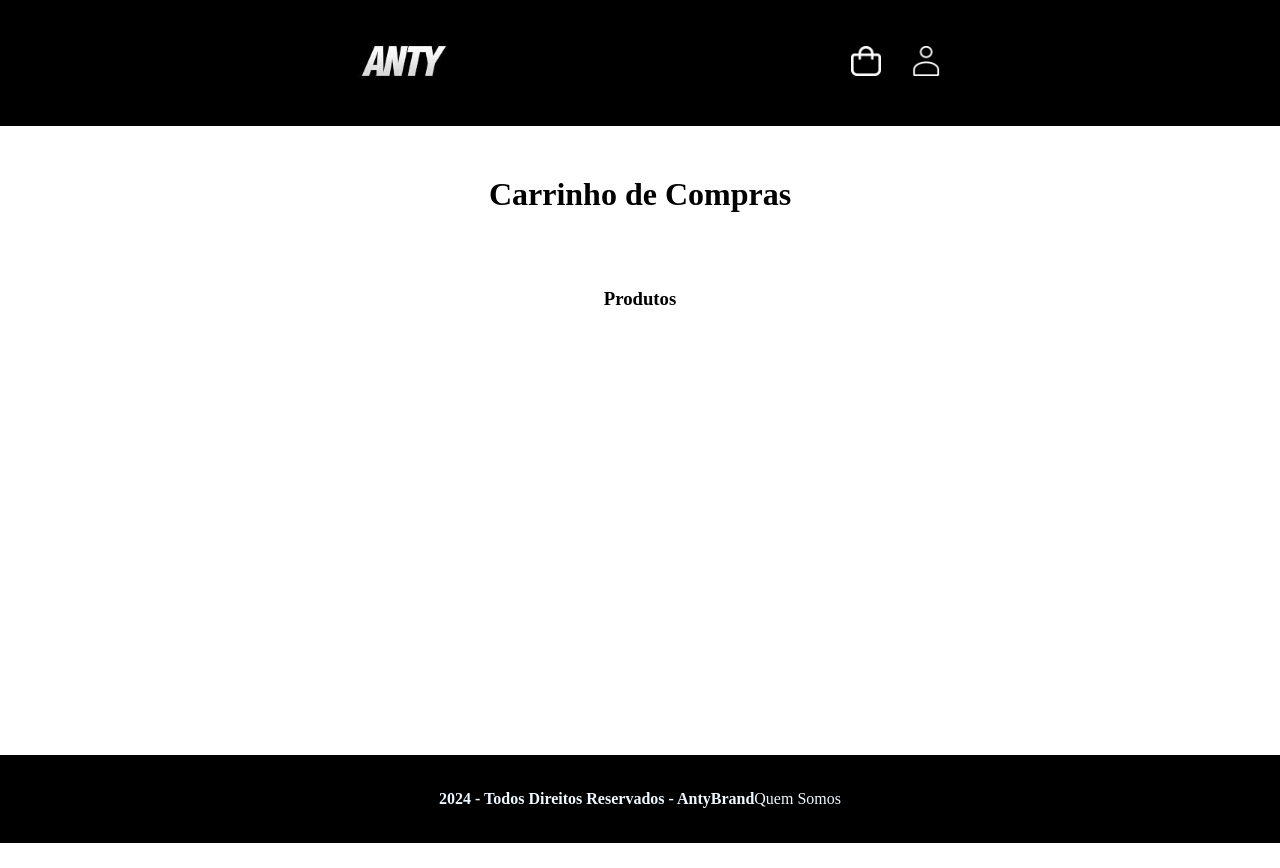
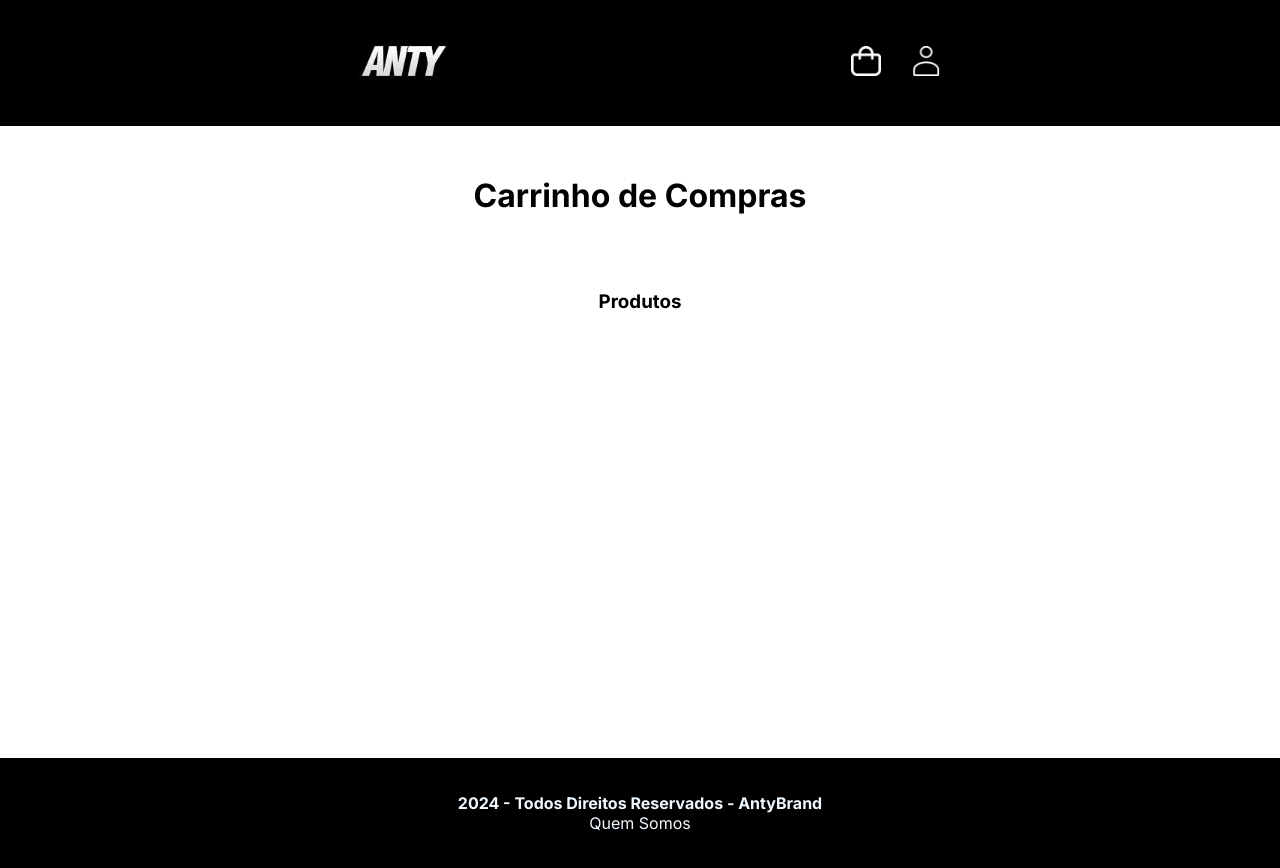
Before and after one commit to jo-olopes/Desafio3Fatec, a Flask app: page /cart in a window 1280 px wide. Before the commit the page ends 843 px from the top, so only its background shows below. Run offline with Flask 3, Linux system fonts and the light colour scheme; some libraries are stand-ins or nearby versions.

Commit message:
import font e outras coisas

```diff
--- a/static/style.css
+++ b/static/style.css
@@ -3,6 +3,11 @@
     padding: 0;
     box-sizing: border-box;
     text-decoration: none;
+}
+
+body{
+    font-family: "Inter",sans-serif;
+    font-weight: 400;
 }
 
 .header{
@@ -244,7 +249,7 @@
         color: aliceblue;
         padding: 35px;
         display: flex;
-        flex-direction: row;
+        flex-direction: column;
         align-items: center;
         justify-content: center;
         margin-top: 420px;
--- a/templates/cart.html
+++ b/templates/cart.html
@@ -3,6 +3,9 @@
 <head>
     <meta charset="UTF-8">
     <link rel="stylesheet" type="text/css" href="./static/style.css">
+    <style>
+        @import url('https://fonts.googleapis.com/css2?family=Inter:wght@100..900&display=swap');
+        </style>
     <title>Anty Brand</title>
 </head>
 <body>
--- a/templates/index.html
+++ b/templates/index.html
@@ -3,6 +3,9 @@
 <head>
     <meta charset="UTF-8">
     <link rel="stylesheet" type="text/css" href="./static/style.css">
+    <style>
+        @import url('https://fonts.googleapis.com/css2?family=Inter:wght@100..900&display=swap');
+        </style>
     <title>Anty Brand</title>
 </head>
 <body>
--- a/templates/moletombranco.html
+++ b/templates/moletombranco.html
@@ -3,6 +3,9 @@
 <head>
     <meta charset="UTF-8">
     <link rel="stylesheet" type="text/css" href="./static/style.css">
+    <style>
+        @import url('https://fonts.googleapis.com/css2?family=Inter:wght@100..900&display=swap');
+        </style>
     <title>Document</title>
 </head>
 <body>
--- a/templates/moletompreto.html
+++ b/templates/moletompreto.html
@@ -3,6 +3,9 @@
 <head>
     <meta charset="UTF-8">
     <link rel="stylesheet" type="text/css" href="./static/style.css">
+    <style>
+        @import url('https://fonts.googleapis.com/css2?family=Inter:wght@100..900&display=swap');
+        </style>
     <title>Document</title>
 </head>
 <body>
--- a/templates/quemsomos.html
+++ b/templates/quemsomos.html
@@ -31,7 +31,7 @@
       text-align: center;
     }
     footer {
-      margin-top: 145px;
+      margin-top: 225px;
     }
   </style>
 </head>
--- a/templates/starblack.html
+++ b/templates/starblack.html
@@ -3,6 +3,9 @@
 <head>
     <meta charset="UTF-8">
     <link rel="stylesheet" type="text/css" href="./static/style.css">
+    <style>
+        @import url('https://fonts.googleapis.com/css2?family=Inter:wght@100..900&display=swap');
+        </style>
     <title>Document</title>
 </head>
 <body>
--- a/templates/starwhite.html
+++ b/templates/starwhite.html
@@ -3,6 +3,9 @@
 <head>
     <meta charset="UTF-8">
     <link rel="stylesheet" type="text/css" href="./static/style.css">
+    <style>
+        @import url('https://fonts.googleapis.com/css2?family=Inter:wght@100..900&display=swap');
+        </style>
     <title>Document</title>
 </head>
 <body>
```
